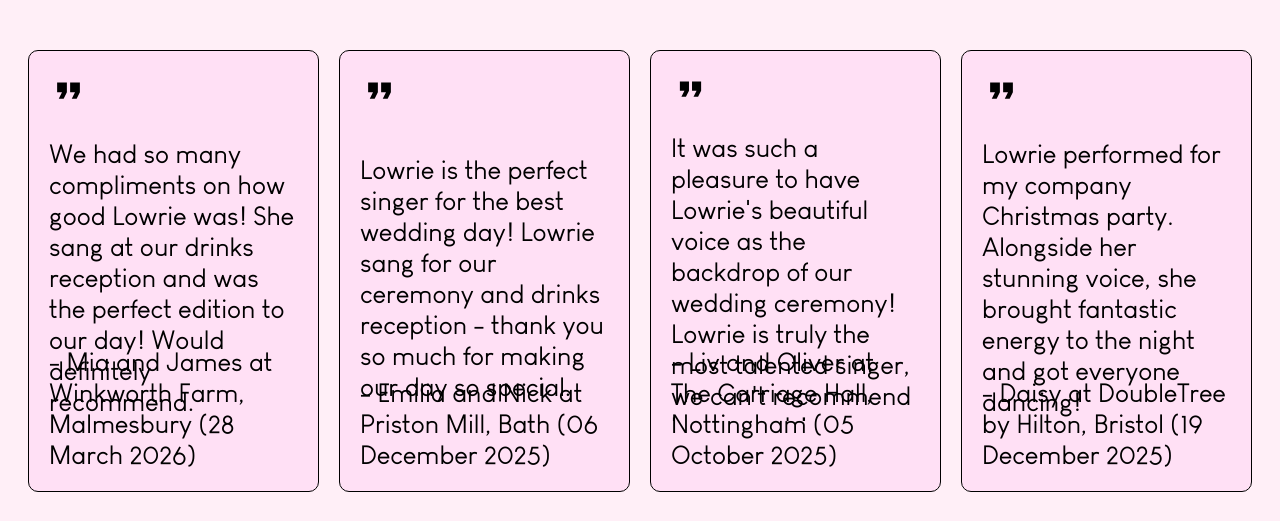
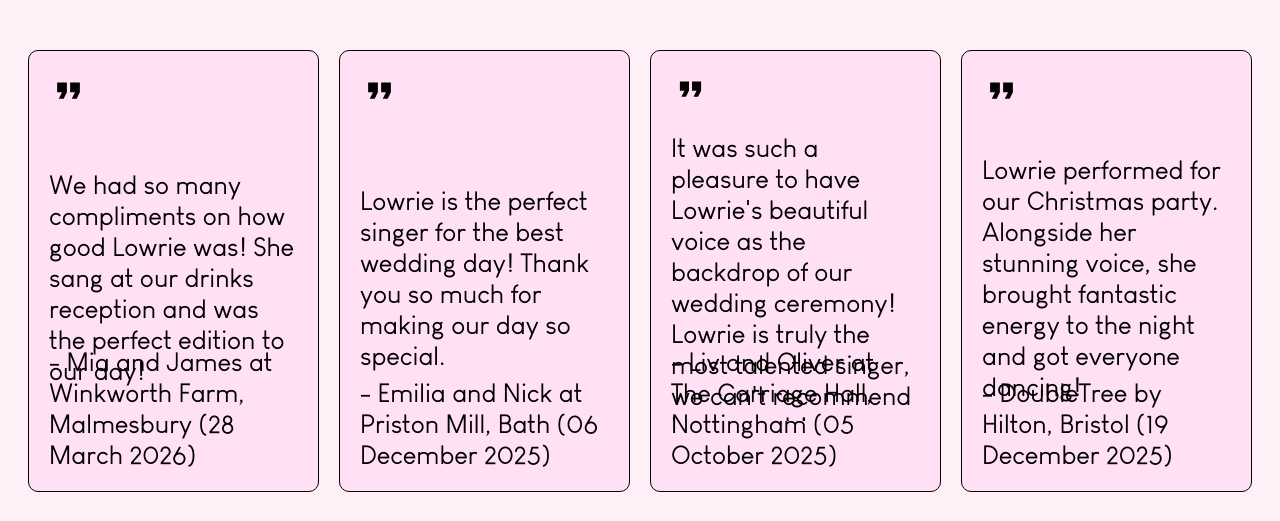
Before and after one commit to jleigh-100/lowriesings, a React app: page / in a window 1280 px wide. Shown: the part 1060-1581 px from the top of the page. Built offline with nearby package versions, Linux system fonts and the light colour scheme.

Commit message:
Update Testimonials.jsx

```diff
--- a/client/src/components/pages/Testimonials.jsx
+++ b/client/src/components/pages/Testimonials.jsx
@@ -55,11 +55,11 @@ const StyledQuote = styled(Quote)`
 export const Testimonials = () => {
   const testimonials = [
     {
-      message: "We had so many compliments on how good Lowrie was! She sang at our drinks reception and was the perfect edition to our day! Would definitely recommend.",
+      message: "We had so many compliments on how good Lowrie was! She sang at our drinks reception and was the perfect edition to our day!",
       by: "Mia and James at Winkworth Farm, Malmesbury (28 March 2026)",
     },
     {
-      message: "Lowrie is the perfect singer for the best wedding day! Lowrie sang for our ceremony and drinks reception - thank you so much for making our day so special.",
+      message: "Lowrie is the perfect singer for the best wedding day! Thank you so much for making our day so special.",
       by: "Emilia and Nick at Priston Mill, Bath (06 December 2025)",
     },
     {
@@ -68,8 +68,8 @@ export const Testimonials = () => {
     },
     {
       message:
-        "Lowrie performed for my company Christmas party. Alongside her stunning voice, she brought fantastic energy to the night and got everyone dancing!",
-      by: "Daisy at DoubleTree by Hilton, Bristol (19 December 2025)",
+        "Lowrie performed for our Christmas party. Alongside her stunning voice, she brought fantastic energy to the night and got everyone dancing!",
+      by: "DoubleTree by Hilton, Bristol (19 December 2025)",
     },
 
   ];
```
